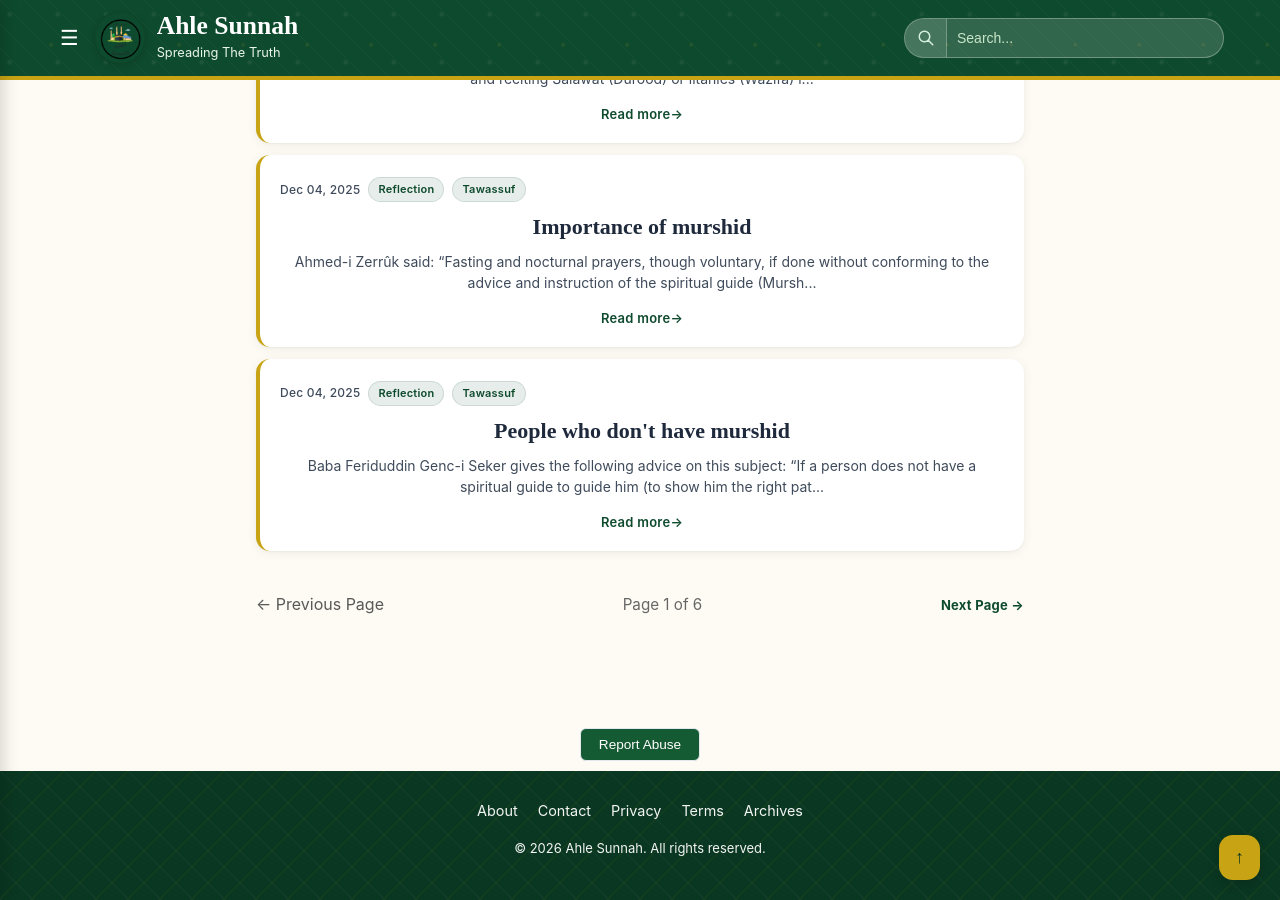
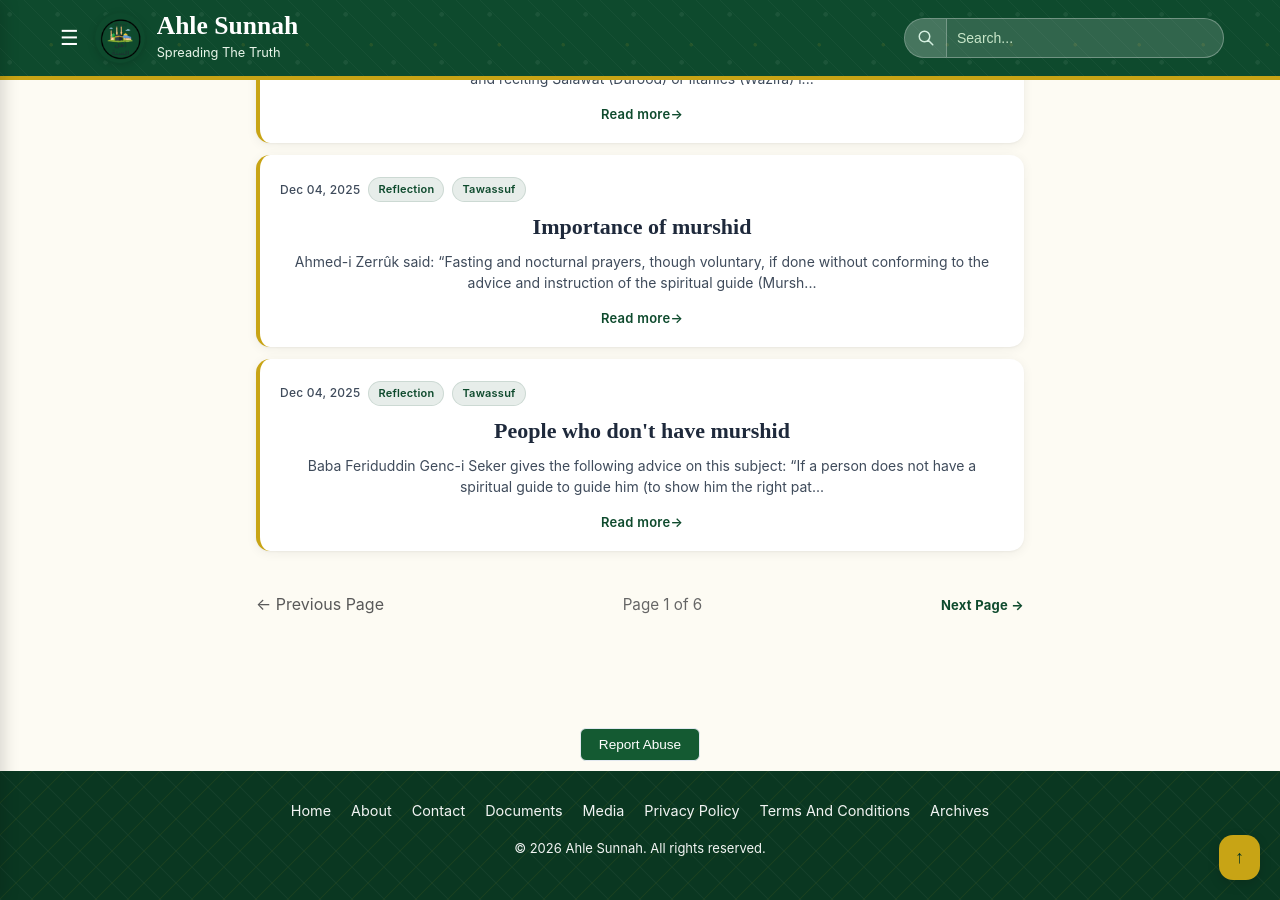
Before and after one commit to Fali17/ahlesunnah, a Jekyll site: the page built from index.html, in a window 1280 px wide and 900 px high, scrolled down 1730 px. Built offline with Jekyll 4.4.1, drawn with Linux system fonts in a browser that asks for light colours; the list of posts is cut into pages by our own code.

Commit message:
Update default.html

```diff
--- a/_layouts/default.html
+++ b/_layouts/default.html
@@ -677,11 +677,14 @@ document.addEventListener("DOMContentLoaded", () => {
  <footer class="site-footer">
   <div class="site-footer-inner">
     <nav class="footer-nav" aria-label="Footer">
-      <a href="{{ '/about.html' | relative_url }}">About</a>
-      <a href="{{ '/contact.html' | relative_url }}">Contact</a>
-      <a href="{{ '/priv.html' | relative_url }}">Privacy</a>
-      <a href="{{ '/terms.html' | relative_url }}">Terms</a>
-      <a href="{{ '/archive.html' | relative_url }}">Archives</a>
+       <a href="{{ '/' | relative_url }}">Home</a>
+      <a href="{{ 'about.html' | relative_url }}">About</a>
+      <a href="{{ 'contact.html' | relative_url }}">Contact</a>
+      <a href="{{ 'documents.html' | relative_url }}">Documents</a>
+      <a href="{{ 'media.html' | relative_url}}">Media</a>
+        <a href="{{ 'priv.html' | relative_url }}">Privacy Policy</a>
+      <a href="{{ 'terms.html' | relative_url }}">Terms And Conditions</a>
+      <a href="{{ 'archive.html' | relative_url }}">Archives</a>
     </nav>
     <p>&copy; {{ 'now' | date: '%Y' }} Ahle Sunnah. All rights reserved.</p>
   </div>
```
